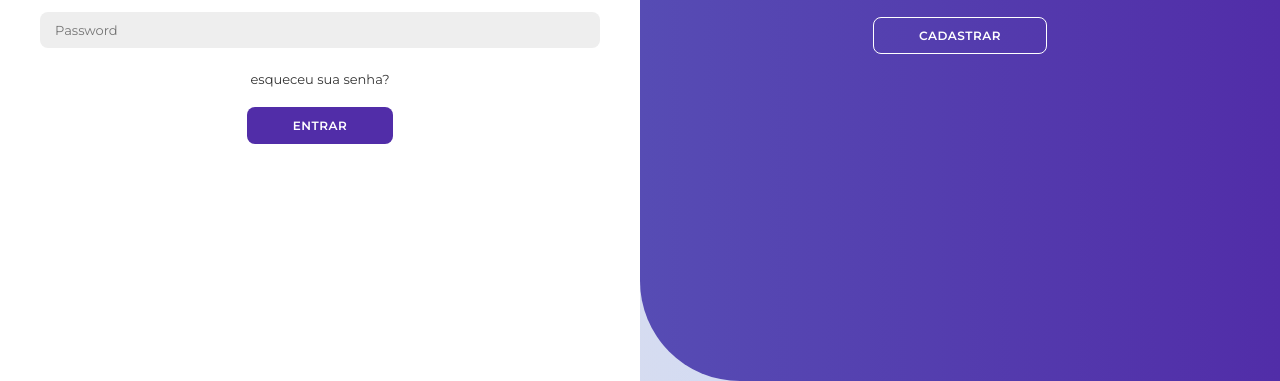
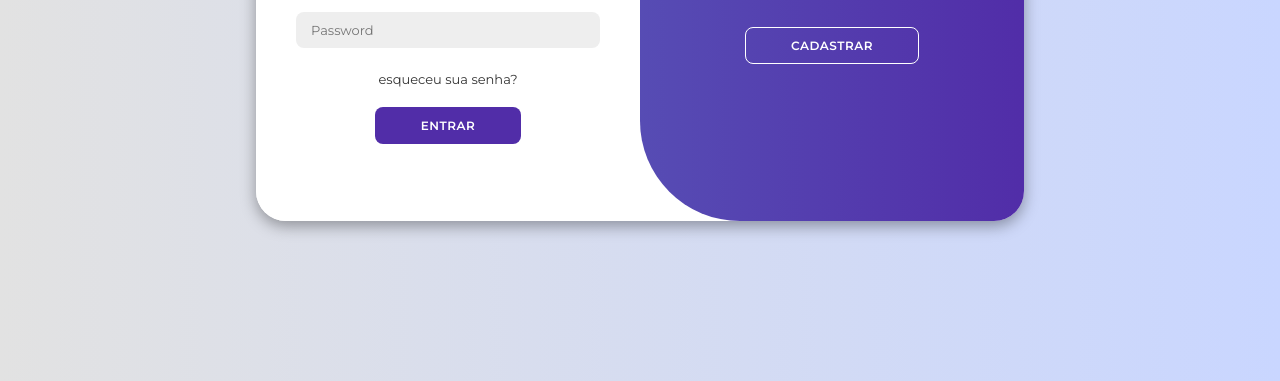
Before and after one commit to AkiroSetonai/Login-Screen, a plain HTML site: page index.html in a window 1280 px wide. Shown: the part 419-800 px from the top of the page. Drawn offline with Linux system fonts and the light colour scheme.

Commit message:
Update style.css

```diff
--- a/style.css
+++ b/style.css
@@ -21,7 +21,9 @@ body{
     background-color: #fff;
     border-radius: 30px;
     box-shadow: 0 5px 15px rgba(0, 0, 0, 0.35);
-    width: 350px;
+    position: relative;
+    overflow: hidden;
+    width: 768px;;
     max-width: 100%;
     min-height: 480px;
 }
```
